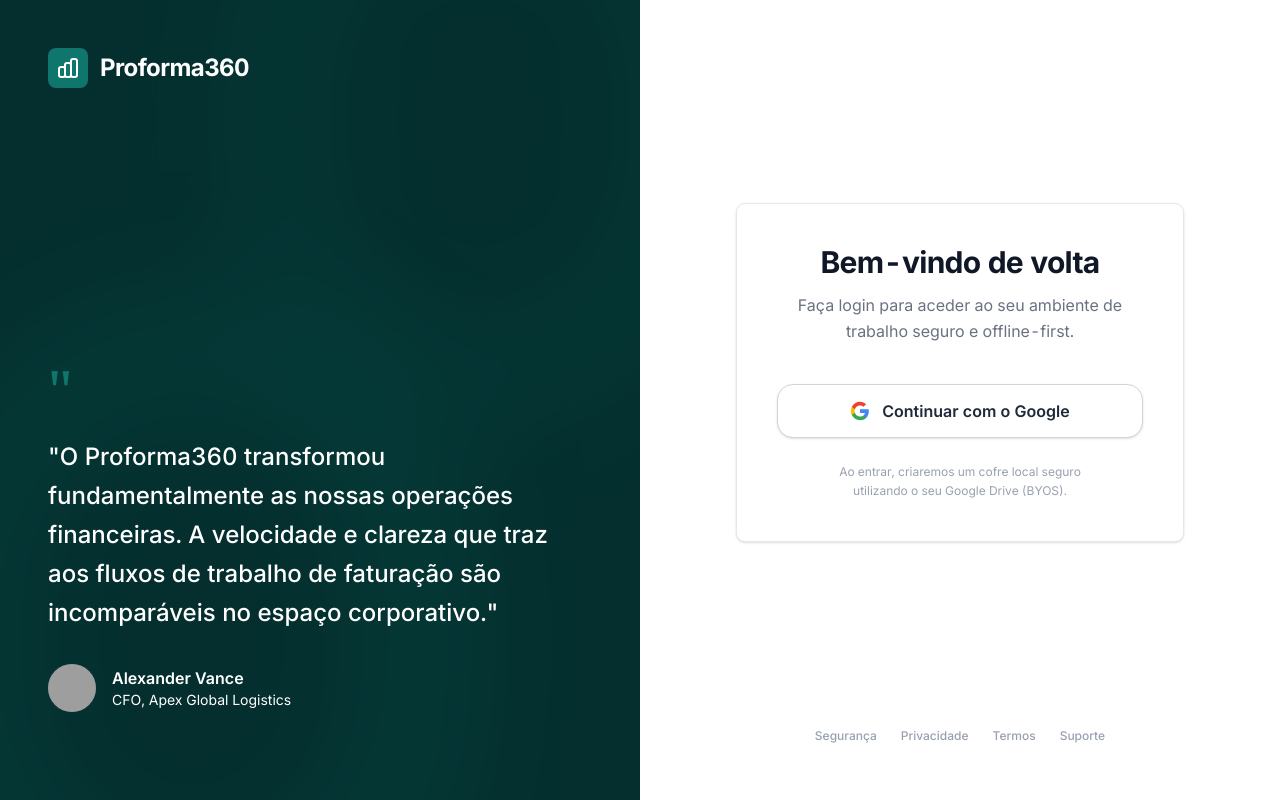
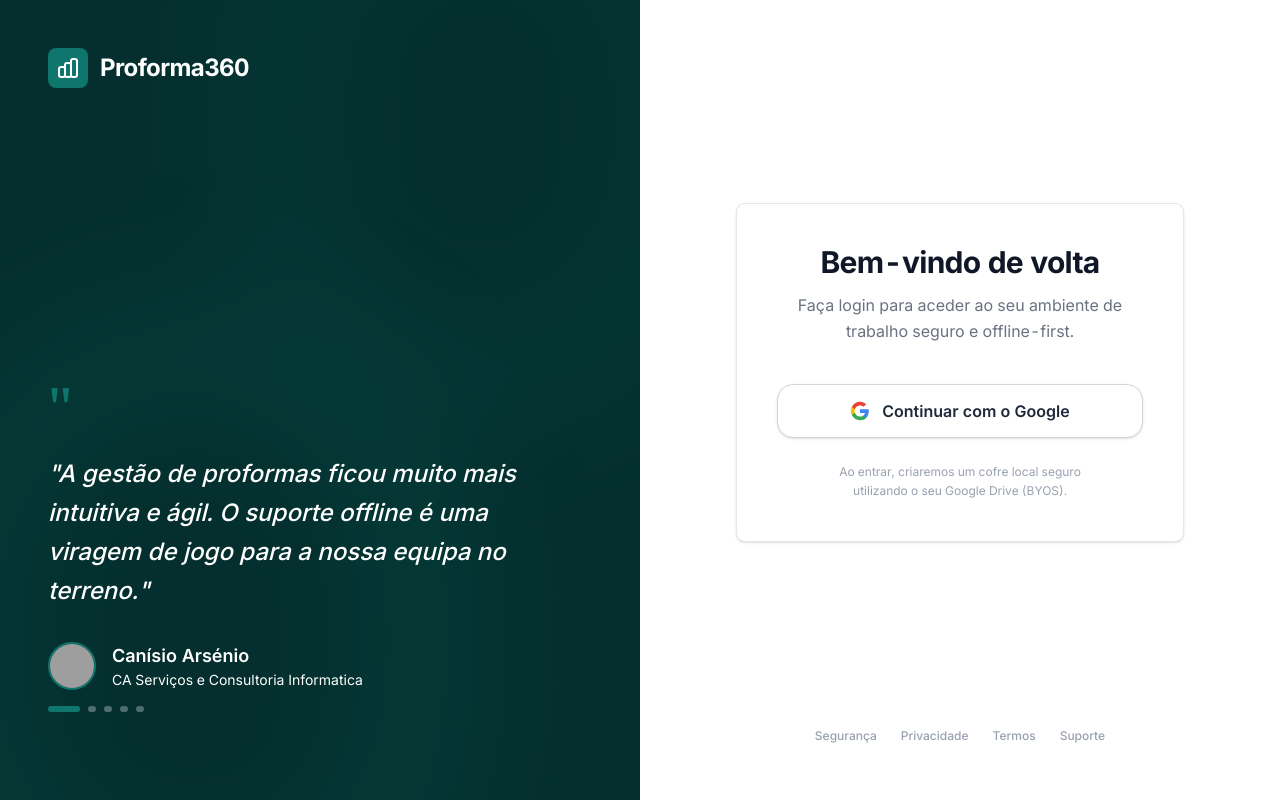
Before and after one commit to egaslemos-gif/FACTURAS, a Next.js app in the folder proforma360/: page /login in a window 1280 px wide. Built offline with nearby package versions, Linux system fonts and the light colour scheme; no server answers; grey boxes are pictures that could not be loaded.

Commit message:
feat: add dynamic testimonial carousel to login page

```diff
--- a/proforma360/src/app/login/page.tsx
+++ b/proforma360/src/app/login/page.tsx
@@ -6,16 +6,52 @@
 import { FileText } from "lucide-react";
 import Link from "next/link";
 
+const testimonials = [
+  {
+    quote: "A gestão de proformas ficou muito mais intuitiva e ágil. O suporte offline é uma viragem de jogo para a nossa equipa no terreno.",
+    name: "Canísio Arsénio",
+    role: "CA Serviços e Consultoria Informatica"
+  },
+  {
+    quote: "Finalmente uma ferramenta que entende a dinâmica do nosso negócio. A integração direta com o nosso Google Drive simplifica tudo.",
+    name: "Roberto Carimo",
+    role: "Nova Informatica"
+  },
+  {
+    quote: "O Proforma360 elevou o nível de profissionalismo das nossas propostas. A rapidez com que as enviamos agora é o nosso maior diferencial.",
+    name: "Egas Lemos",
+    role: "CyberCode360"
+  },
+  {
+    quote: "A clareza dos PDFs e a facilidade de criar propostas complexas poupa-nos horas de trabalho administrativo todas as semanas. Essencial!",
+    name: "Leonardo Sozinho",
+    role: "Portoquimica EI"
+  },
+  {
+    quote: "A resiliência offline garante que a nossa operação nunca para. Emitimos propostas de qualquer lado, independentemente da internet.",
+    name: "Prosperino Rodrigues",
+    role: "Titanium"
+  }
+];
+
 export default function LoginPage() {
   const { status } = useSession();
   const router = useRouter();
   const [isLoading, setIsLoading] = useState(false);
+  const [currentTestimonialIndex, setCurrentTestimonialIndex] = useState(0);
 
   useEffect(() => {
     if (status === "authenticated") {
       router.push("/dashboard");
     }
   }, [status, router]);
+
+  useEffect(() => {
+    const interval = setInterval(() => {
+      setCurrentTestimonialIndex((prev) => (prev + 1) % testimonials.length);
+    }, 8000); // 8 segundos por slide (rotação razoavelmente lenta)
+    return () => clearInterval(interval);
+  }, []);
 
   const handleGoogleLogin = async () => {
     setIsLoading(true);
@@ -54,19 +90,45 @@
           <span className="text-2xl font-bold tracking-tight">Proforma360</span>
         </Link>
 
-        <div className="relative z-10 max-w-lg mb-10">
+        <div className="relative z-10 max-w-lg mb-10 min-h-[300px] flex flex-col justify-end">
           <div className="text-[var(--color-primary)] text-6xl font-serif leading-none mb-4">"</div>
-          <p className="text-2xl font-medium leading-relaxed mb-8">
-            "O Proforma360 transformou fundamentalmente as nossas operações financeiras. A velocidade e clareza que traz aos fluxos de trabalho de faturação são incomparáveis no espaço corporativo."
-          </p>
-          <div className="flex items-center gap-4">
-            <div className="w-12 h-12 bg-gray-700 rounded-full overflow-hidden flex-shrink-0">
-              <img src="https://ui-avatars.com/api/?name=Alexander+Vance&background=1f2937&color=fff" alt="Alexander Vance" className="w-full h-full object-cover" />
-            </div>
-            <div>
-              <div className="font-semibold">Alexander Vance</div>
-              <div className="text-[var(--color-primary-fixed-dim)] text-sm">CFO, Apex Global Logistics</div>
-            </div>
+          <div className="relative w-full h-[220px]">
+            {testimonials.map((t, idx) => (
+              <div
+                key={idx}
+                className={`absolute inset-0 transition-all duration-1000 ease-in-out flex flex-col ${
+                  idx === currentTestimonialIndex
+                    ? 'opacity-100 translate-x-0'
+                    : 'opacity-0 translate-x-8 pointer-events-none'
+                }`}
+              >
+                <p className="text-xl sm:text-2xl font-medium leading-relaxed mb-8 flex-1 italic">
+                  "{t.quote}"
+                </p>
+                <div className="flex items-center gap-4">
+                  <div className="w-12 h-12 bg-gray-700 rounded-full overflow-hidden flex-shrink-0 border-2 border-[var(--color-primary)]">
+                    <img src={`https://ui-avatars.com/api/?name=${encodeURIComponent(t.name)}&background=1f2937&color=fff`} alt={t.name} className="w-full h-full object-cover" />
+                  </div>
+                  <div>
+                    <div className="font-semibold text-lg">{t.name}</div>
+                    <div className="text-[var(--color-primary-fixed-dim)] text-sm">{t.role}</div>
+                  </div>
+                </div>
+              </div>
+            ))}
+          </div>
+          {/* Dots Indicator */}
+          <div className="flex gap-2 mt-8 z-20">
+            {testimonials.map((_, idx) => (
+              <button
+                key={idx}
+                onClick={() => setCurrentTestimonialIndex(idx)}
+                className={`h-1.5 rounded-full transition-all duration-500 ${
+                  idx === currentTestimonialIndex ? 'bg-[var(--color-primary)] w-8' : 'bg-white/30 hover:bg-white/50 w-2'
+                }`}
+                aria-label={`Ir para testemunho ${idx + 1}`}
+              />
+            ))}
           </div>
         </div>
       </div>
```
